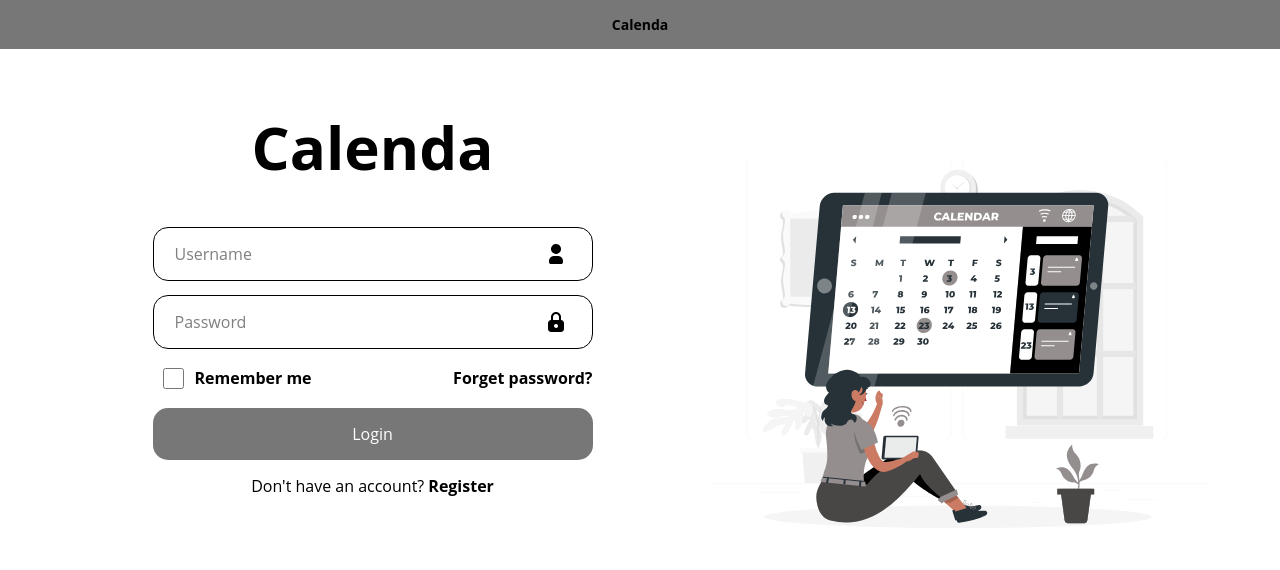
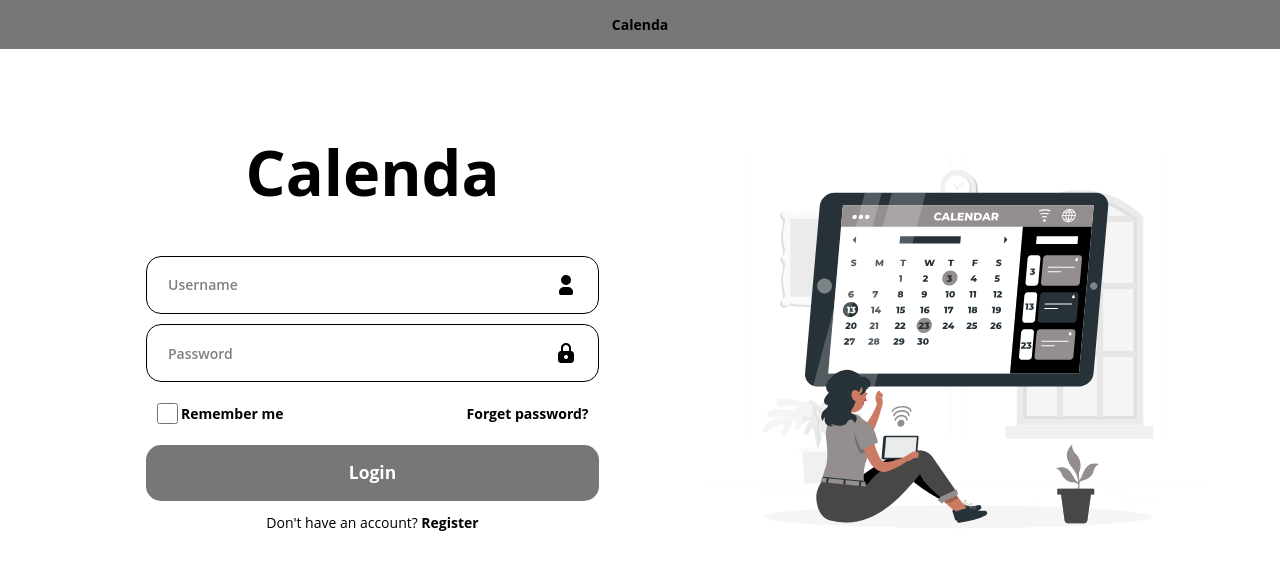
Before and after one commit to Lesel22/GestorEvento-frontend, a React app: page / in a window 1280 px wide. Shown: the top 570 px of the page. Built offline with nearby package versions, Linux system fonts and the light colour scheme; the HTML template or start-up script is replaced by a standard one; a web font is replaced by a local one.

Commit message:
cambios_login

```diff
--- a/src/pages/LoginPage.jsx
+++ b/src/pages/LoginPage.jsx
@@ -33,6 +33,7 @@ const LoginPage = () => {
   const handleChange = (event) => {
     const { name, value } = event.target
 
+    console.log(getComputedStyle(document.documentElement).fontSize)
     setForm({ ...form, [name]: value })
   }
 
@@ -79,13 +80,13 @@ const LoginPage = () => {
 
   return (
     <main className="flex flex-row justify-center gap-10">
-      <div className=" sm:w-[600px] max-w-[700px] min-w-[320px] pl-[45px] pr-[45px] flex flex-col gap-10 text-[16px]">
-        <h2 className="text-black text-center text-[60px] font-playfair font-bold ">Calenda</h2>
+      <div className=" sm:w-[600px] max-w-[700px] min-w-[320px] p-11 flex flex-col gap-15 text-base">
+        <h2 className="text-black text-center text-7xl font-playfair font-bold ">Calenda</h2>
 
-        <form onSubmit={handleLogin} className="flex flex-col text-black px-10 gap-4">
-          <div className=" text-black relative ">
+        <form onSubmit={handleLogin} className="box-border flex flex-col text-black  px-10 gap-3">
+          <div className=" text-black relative  ">
             <input
-              className=" w-full py-4 px-6 bg-white border border-black rounded-[15px]"
+              className=" box-border text-[1rem] font-semibold w-full py-5 px-6 bg-white border border-black rounded-[15px]"
               type="text"
               name="correo"
               placeholder="Username"
@@ -94,12 +95,12 @@ const LoginPage = () => {
             />
             <Icon
               name= "tabler_user-filled"
-              className="absolute right-7 top-1/2 -translate-y-1/2 pointer-events-none"
+              className="absolute right-6 top-1/2 -translate-y-1/2 pointer-events-none"
             />
           </div>
-          <div className="text-black relative">
+          <div className="text-black relative ">
             <input
-              className=" w-full py-4 px-6 bg-white border border-black rounded-[15px]"
+              className=" box-border text-[1rem]  font-semibold  w-full py-5 px-6 bg-white border border-black rounded-[15px]"
               type="password"
               name="password"
               placeholder="Password"
@@ -109,11 +110,11 @@ const LoginPage = () => {
 
             <Icon
               name= "tabler_lock-filled"
-              className="absolute right-7 top-1/2 -translate-y-1/2 pointer-events-none"
+              className="absolute right-6 top-1/2 -translate-y-1/2 pointer-events-none"
             />
           </div>
-          <div className="flex flex-col pl-2 text-center sm:flex-row sm:justify-between">
-            <label className=" flex items-center gap-3 cursor-pointer select-none p-1">
+          <div className="flex flex-col px-3 py-3 text-center sm:flex-row sm:justify-between">
+            <label className=" flex items-center gap-1 cursor-pointer select-none">
               <input
                 type="checkbox"
                 name="remember"
@@ -129,7 +130,7 @@ const LoginPage = () => {
           </div>
           <button
             type="submit"
-            className="w-full rounded-[15px] py-4 font-boldr text-white bg-[#777777] hover:bg-[#3C3C3C] duration-300 cursor-pointer"
+            className="w-full box-border leading-none rounded-[15px] py-5.5 text-white text-[1.25rem] font-bold bg-[#777777] hover:bg-[#3C3C3C] duration-300 cursor-pointer"
           >
             Login
           </button>
```
